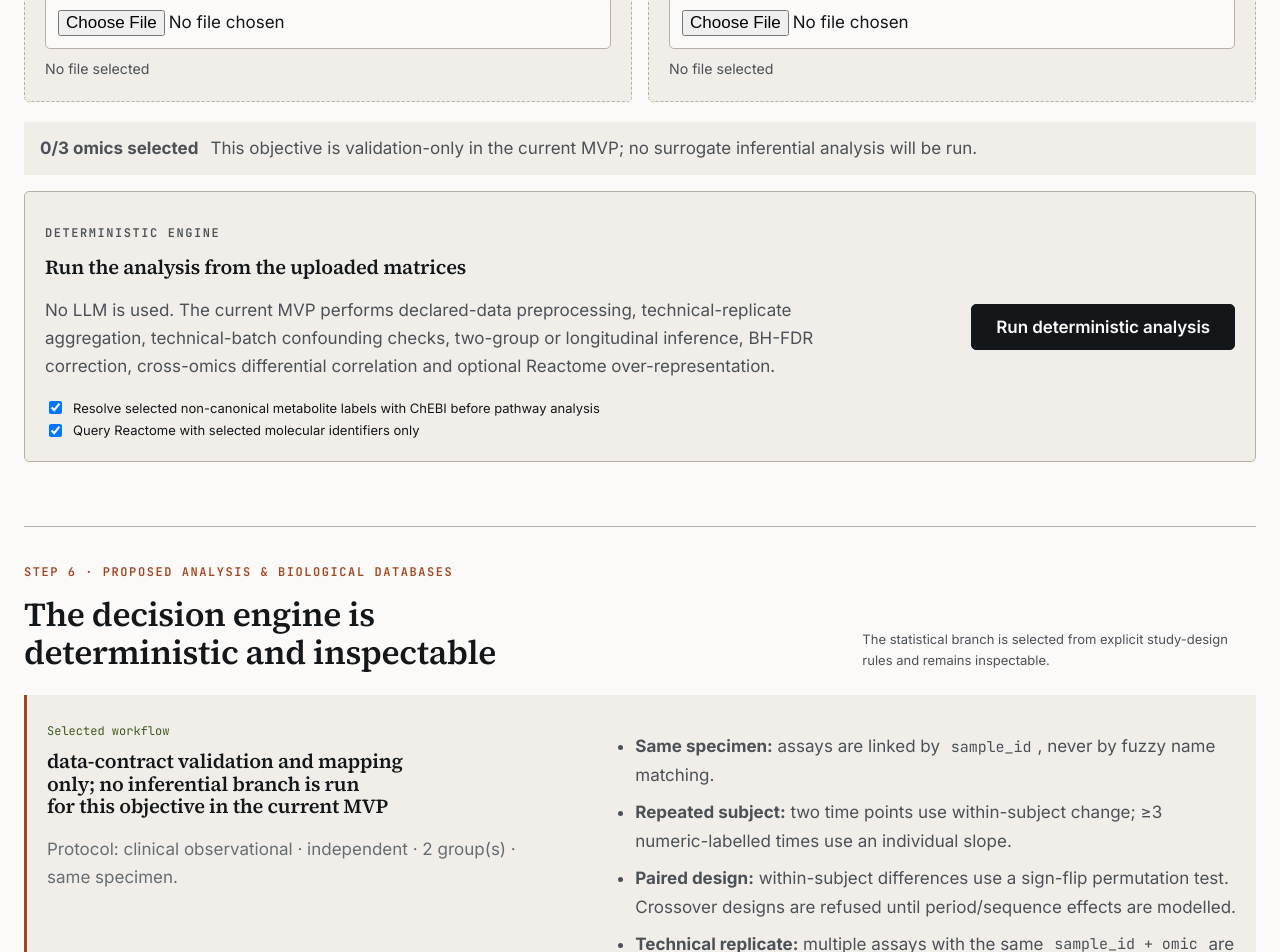
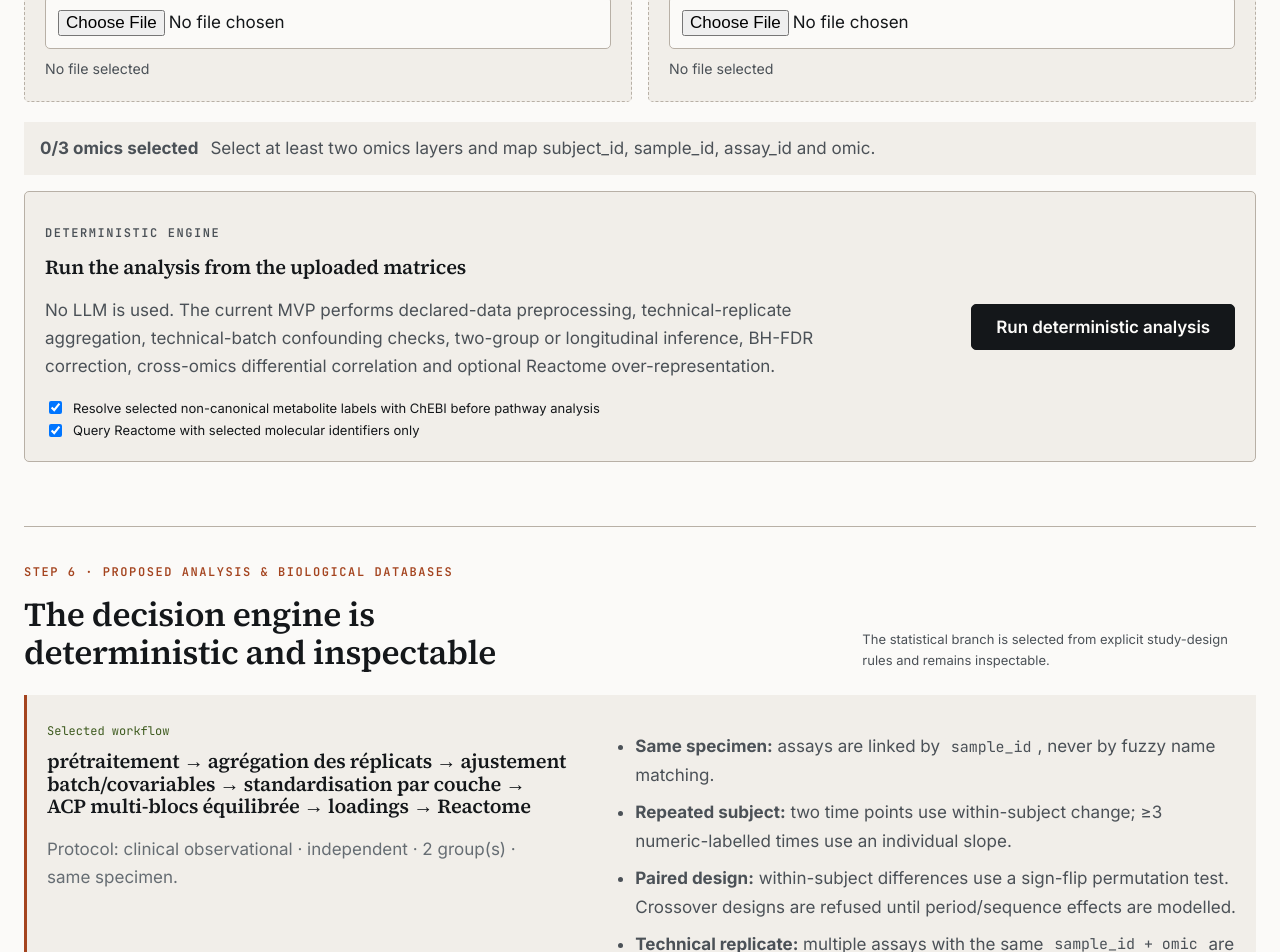
Before and after one commit to rberrah/rberrah.github.io, a SvelteKit app: page /multiomics/tool in a window 1280 px wide. Shown: the part 4420-5372 px from the top of the page. Built offline with nearby package versions, Linux system fonts and the light colour scheme.

Commit message:
Wire covariate and survival controls into multi-omics tool

```diff
--- a/src/routes/multiomics/tool/+page.svelte
+++ b/src/routes/multiomics/tool/+page.svelte
@@ -544,6 +544,12 @@
     columnMapping = { ...columnMapping, [key]: value };
   }
 
+  function toggleCovariate(column) {
+    selectedCovariates = selectedCovariates.includes(column)
+      ? selectedCovariates.filter((item) => item !== column)
+      : [...selectedCovariates, column];
+  }
+
   /**
    * @param {'transcriptomics' | 'proteomics' | 'metabolomics'} layer
    */
@@ -573,7 +579,8 @@
     if (longitudinal === 'yes' || Number(timepointCount) > 1) headers.push('timepoint');
     if (batchKnown !== 'no') headers.push('batch');
     if (technicalReplicatesExpected !== 'no') headers.push('technical_replicate');
-    if (outcomeType !== 'none') headers.push('outcome');
+    if (outcomeType !== 'none' && outcomeType !== 'survival') headers.push('outcome');
+    if (outcomeType === 'survival') headers.push('survival_time', 'survival_event');
     if (covariatesAvailable === 'yes') headers.push('covariate_1');
 
     const omics = ['transcriptomics', 'proteomics', 'metabolomics'];
@@ -594,6 +601,8 @@
             batch: `${prefix}_B1`,
             technical_replicate: '1',
             outcome: '',
+            survival_time: '',
+            survival_event: '',
             covariate_1: ''
           };
           exampleRows.push(headers.map((header) => values[header] ?? '').join(','));
@@ -637,6 +646,7 @@
           batchKnown,
           outcomeType,
           covariatesAvailable,
+          covariateColumns: selectedCovariates,
           partialOmicsExpected
         },
         dataTypes: {
@@ -693,13 +703,26 @@
   $: mappedSamples = uniqueMapped('sample_id').size;
   $: mappedAssays = uniqueMapped('assay_id').size;
   $: replicateGroups = technicalReplicateGroups();
-  $: objectiveOperational = objective === 'groups' || objective === 'time';
-  $: ready = omicsCount >= 2 && Boolean(files.metadata) && requiredMappingsComplete && objectiveOperational;
-  $: analysisPlan = objective === 'time'
-    ? 'technical-replicate aggregation → declared-data preprocessing → batch-confounding audit → within-subject change/slope → deterministic inference → BH-FDR → cross-omics correlation change → Reactome over-representation'
-    : objective === 'groups'
-      ? 'technical-replicate aggregation → declared-data preprocessing → batch-confounding audit → group contrast → deterministic inference → BH-FDR → cross-omics correlation change → Reactome over-representation'
-      : 'data-contract validation and mapping only; no inferential branch is run for this objective in the current MVP';
+  $: canonicalMappedColumns = new Set(Object.values(columnMapping).filter(Boolean));
+  $: availableCovariateColumns = metadataHeaders.filter((header) => !canonicalMappedColumns.has(header));
+  $: selectedCovariates = selectedCovariates.filter((header) => availableCovariateColumns.includes(header));
+  $: outcomeMappingComplete = objective !== 'outcome'
+    || (outcomeType === 'survival'
+      ? Boolean(columnMapping.survival_time && columnMapping.survival_event)
+      : Boolean(columnMapping.outcome));
+  $: objectiveOperational = designType !== 'crossover';
+  $: ready = omicsCount >= 2 && Boolean(files.metadata) && requiredMappingsComplete && outcomeMappingComplete && objectiveOperational;
+  $: analysisPlan = objective === 'explore'
+    ? t('prétraitement → agrégation des réplicats → ajustement batch/covariables → standardisation par couche → ACP multi-blocs équilibrée → loadings → Reactome',
+        'preprocessing → replicate aggregation → batch/covariate adjustment → within-layer scaling → balanced multi-block PCA → loadings → Reactome')
+    : objective === 'outcome'
+      ? t('prétraitement → agrégation → ajustement batch → régression selon l’outcome + covariables → BH-FDR → Reactome',
+          'preprocessing → aggregation → batch adjustment → outcome-specific regression + covariates → BH-FDR → Reactome')
+      : objective === 'time'
+        ? t('agrégation des réplicats → prétraitement → ajustement batch/covariables → changement/pente intra-sujet → inférence → BH-FDR → intégration inter-omique → Reactome',
+            'replicate aggregation → preprocessing → batch/covariate adjustment → within-subject change/slope → inference → BH-FDR → cross-omics integration → Reactome')
+        : t('agrégation des réplicats → prétraitement → ajustement batch/covariables → contraste de groupes → inférence → BH-FDR → intégration inter-omique → Reactome',
+            'replicate aggregation → preprocessing → batch/covariate adjustment → group contrast → inference → BH-FDR → cross-omics integration → Reactome');
 </script>
 
 <svelte:head>
```
